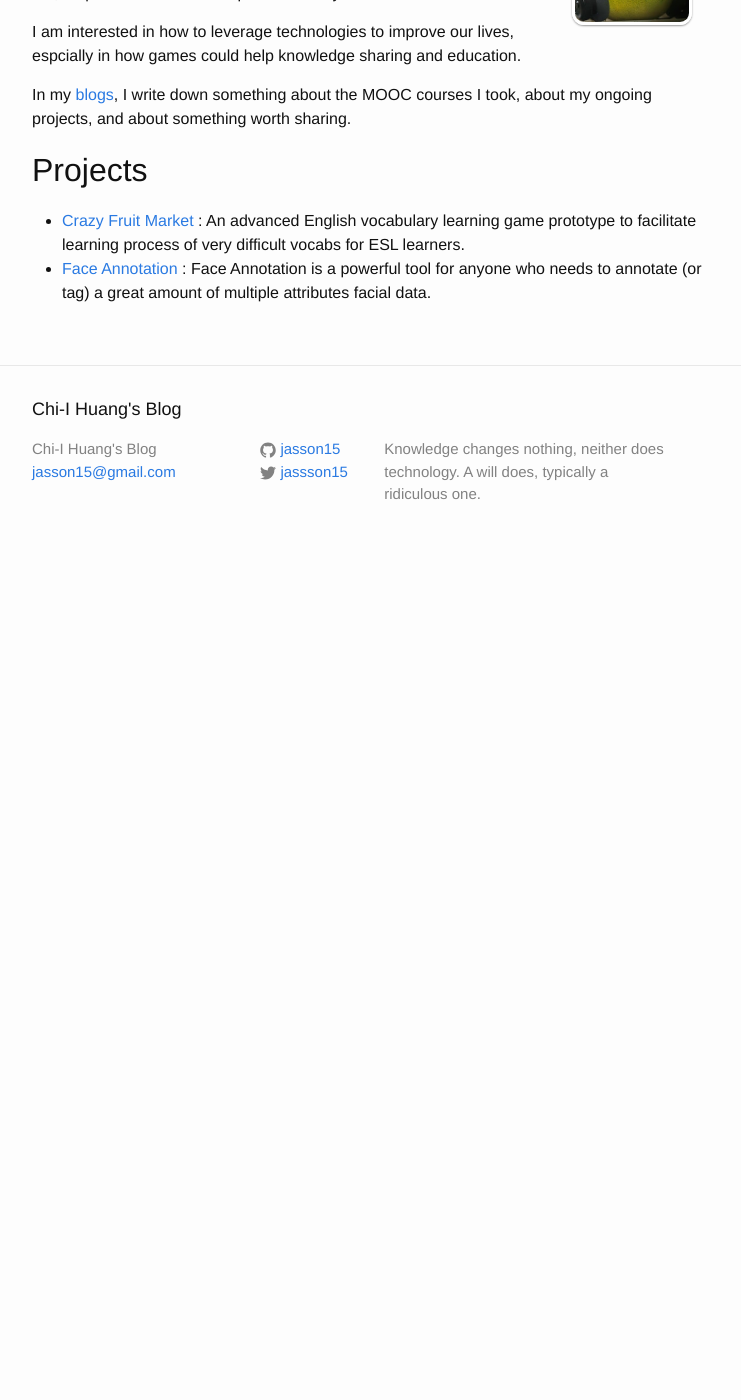
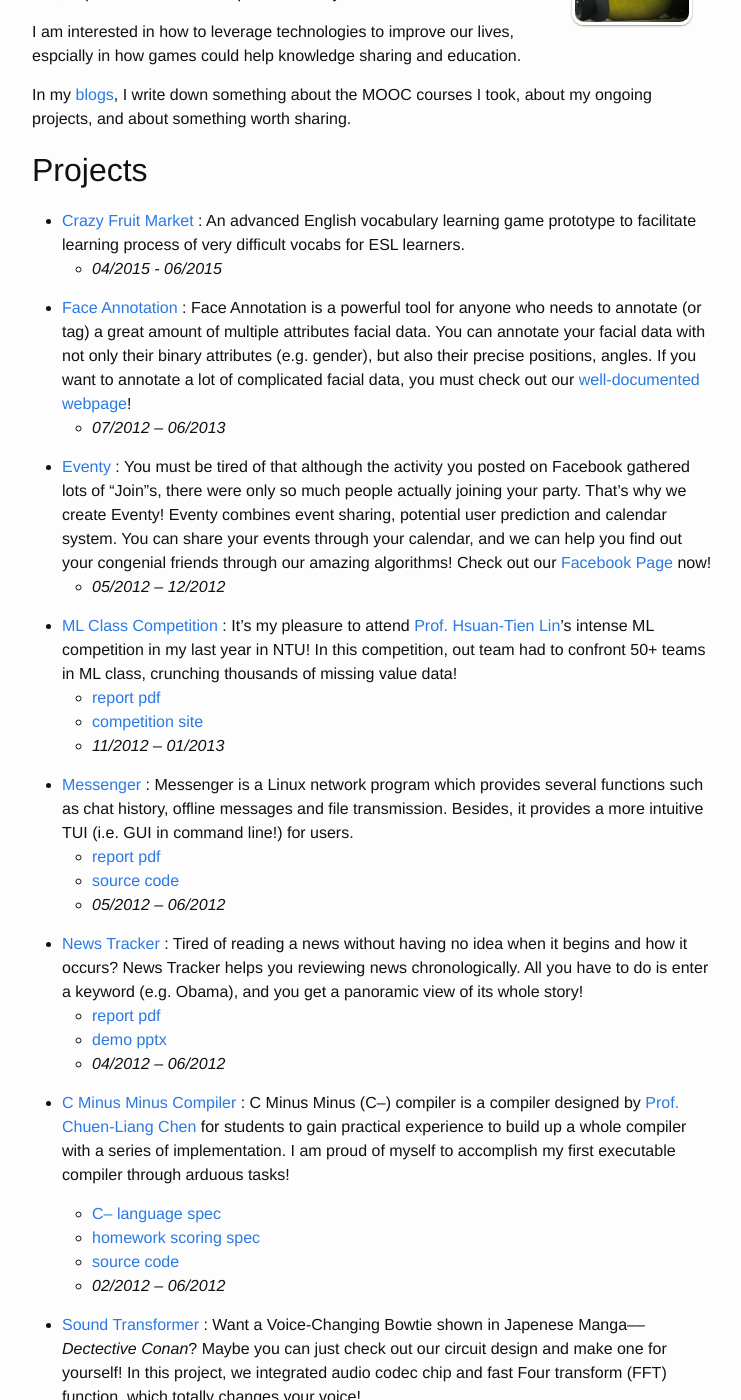
Before and after one commit to chiihuang/jasson15.github.io, a Jekyll site: the page built from index.md, in a window 1280 px wide and 1400 px high, scrolled down 237 px. Shown: the whole window, without its empty margins (268-1009 px from the left). Built offline with Jekyll 4.4.1, drawn with Linux system fonts in a browser that asks for light colours; formulas are drawn with MathJax 3; before the commit the page ends 900 px from its top, so only the background shows below that; some of the changed text lies outside the part shown.

Commit message:
Add a bunch of project info

```diff
--- a/index.md
+++ b/index.md
@@ -18,8 +18,72 @@ In my [blogs](/blog), I write down something about the MOOC courses I took, abou
 ## Projects
 
 - [Crazy Fruit Market][cfm-gh] : An advanced English vocabulary learning game prototype to facilitate learning process of very difficult vocabs for ESL learners.
-- [Face Annotation][fa-cmlab] : Face Annotation is a powerful tool for anyone who needs to annotate (or tag) a great amount of multiple attributes facial data.
+    - *04/2015 - 06/2015*
+
+[cfm-gh]: http://jasson15.github.io/crazy-fruit-market
+
+- [Face Annotation][fa-cmlab] : Face Annotation is a powerful tool for anyone who needs to annotate (or tag) a great amount of multiple attributes facial data. You can annotate your facial data with not only their binary attributes (e.g. gender), but also their precise positions, angles. If you want to annotate a lot of complicated facial data, you must check out our [well-documented webpage][fa-cmlab]!
+    - *07/2012 – 06/2013*
+
+[fa-cmlab]: http://cmlab.csie.ntu.edu.tw/~pi/face_annotation
+
+- [Eventy][evt-fb] : You must be tired of that although the activity you posted on Facebook gathered lots of "Join"s, there were only so much people actually joining your party. That's why we create Eventy! Eventy combines event sharing, potential user prediction and calendar system. You can share your events through your calendar, and we can help you find out your congenial friends through our amazing algorithms! Check out our [Facebook Page][evt-fb] now!
+    - *05/2012 – 12/2012*
+
+[evt-fb]: https://www.facebook.com/pages/Eventy/428369667221317
+
+- [ML Class Competition][ml-pdf] : It's my pleasure to attend [Prof. Hsuan-Tien Lin][htlin-bio]'s intense ML competition in my last year in NTU! In this competition, out team had to confront 50+ teams in ML class, crunching thousands of missing value data!
+    - [report pdf][ml-pdf]
+    - [competition site][ml-site]
+    - *11/2012 – 01/2013*
+
+[htlin-bio]: http://www.csie.ntu.edu.tw/~htlin
+[ml-pdf]: http://cmlab.csie.ntu.edu.tw/~pi/resume/projects/ml/mlfinal_report.pdf
+[ml-site]: http://main.learner.csie.ntu.edu.tw/php/ml12fall/main.php
+
+- [Messenger][msn-pdf] : Messenger is a Linux network program which provides several functions such as chat history, offline messages and file transmission. Besides, it provides a more intuitive TUI (i.e. GUI in command line!) for users.
+    - [report pdf][msn-pdf]
+    - [source code][msn-src]
+    - *05/2012 – 06/2012*
+
+[msn-pdf]: http://cmlab.csie.ntu.edu.tw/~pi/resume/projects/cn/cn_project_report.pdf
+[msn-src]: http://cmlab.csie.ntu.edu.tw/~pi/resume/projects/cn/cn_project_src.zip
+
+- [News Tracker][nt-pdf] : Tired of reading a news without having no idea when it begins and how it occurs? News Tracker helps you reviewing news chronologically. All you have to do is enter a keyword (e.g. Obama), and you get a panoramic view of its whole story!
+    - [report pdf][nt-pdf]
+    - [demo pptx][nt-pptx]
+    - *04/2012 – 06/2012*
+
+[nt-pdf]: http://cmlab.csie.ntu.edu.tw/~pi/resume/projects/cnl/CNL_final_report.pdf
+[nt-pptx]: http://cmlab.csie.ntu.edu.tw/~pi/resume/projects/cnl/The_News_Tracker.pptx
 
 
-[cfm-gh]: http://jasson15.github.io/crazy-fruit-market
-[fa-cmlab]: http://cmlab.csie.ntu.edu.tw/~pi/face_annotation
+- [C Minus Minus Compiler][cmm-lang] : C Minus Minus (C--) compiler is a compiler designed by [Prof. Chuen-Liang Chen][clchen-bio] for students to gain practical experience to build up a whole compiler with a series of  implementation. I am proud of myself to accomplish my first executable compiler through arduous tasks!
+
+    - [C-- language spec][cmm-lang]
+    - [homework scoring spec][cmm-score]
+    - [source code][cmm-src]
+    - *02/2012 – 06/2012*
+
+[clchen-bio]: http://www.csie.ntu.edu.tw/people/bio.php?PID=42
+[cmm-lang]: http://cmlab.csie.ntu.edu.tw/~pi/resume/projects/compiler/c--.pdf
+[cmm-score]: http://cmlab.csie.ntu.edu.tw/~pi/resume/projects/compiler/scoring_spec.pdf
+[cmm-src]: http://cmlab.csie.ntu.edu.tw/~pi/resume/projects/compiler/c--_src.zip
+
+
+- [Sound Transformer][st-wiki] : Want a Voice-Changing Bowtie shown in Japenese Manga––<i>Dectective Conan</i>? Maybe you can just check out our circuit design and make one for yourself! In this project, we integrated audio codec chip and fast Four transform (FFT) function, which totally changes your voice!
+    - [final report][st-wiki]
+    - [final report (mirror)][st-pdf]
+    - [source code][st-src]
+    - *11/2011 – 01/2012*
+
+- [Super Birds][sb-pdf]: As a big Angry Birds fan, we reinvent Angry Birds as a Super-Mario-Bros-like platform game on `GBA`. This time, you can choose another way to beat annoying piggies--by stamping on them!
+    - [source code][sb-src]
+    - *12/2010 – 01/2011*
+
+[st-wiki]: http://eraser.csie.org/courses/dcl/100/wiki/doku.php?id=final_第二十組
+[st-pdf]: http://cmlab.csie.ntu.edu.tw/~pi/resume/projects/dcl/dcl_final_report.pdf
+[st-src]: http://dl.dropbox.com/u/15753554/DCL/trunc_8.zip
+
+[sb-pdf]: http://cmlab.csie.ntu.edu.tw/~pi/resume/projects/asm/super_bird_report.pdf
+[sb-src]: http://cmlab.csie.ntu.edu.tw/~pi/resume/projects/asm/asm_final.zip
```
